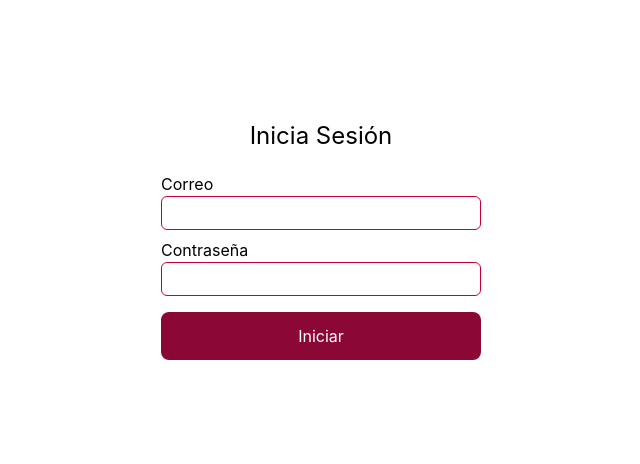
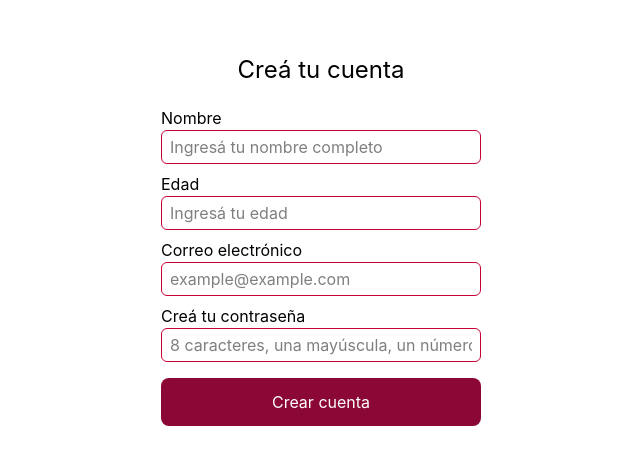
Before and after one commit to ccast89/cultura-conectada, a React (Vite) app: page /register in a window 1280 px wide. Before the commit this address led to /login. Shown: the part 160-624 px from the top of the page, without its empty margins (319-959 px from the left). Built offline with nearby package versions, Linux system fonts and the light colour scheme.

Commit message:
Se crea la vista de Register

```diff
--- a/src/App.jsx
+++ b/src/App.jsx
@@ -2,6 +2,7 @@ import { BrowserRouter, Routes, Route } from "react-router";
 import AppRouter from "./routes/AppRouter";
 import Login from "./pages/Login";
 import ProtectedRoutes from "./routes/ProtectedRoutes";
+import Register from "./pages/Register";
 
 const App = () => {
   return (
@@ -16,6 +17,7 @@ const App = () => {
           }
         />
         <Route path="login" element={<Login />} />
+        <Route path="register" element={<Register />} />
       </Routes>
     </BrowserRouter>
   );
--- a/src/pages/Login.jsx
+++ b/src/pages/Login.jsx
@@ -1,5 +1,6 @@
 import { useForm } from "react-hook-form";
 import { useNavigate } from "react-router";
+import { Link } from "react-router";
 
 const Login = () => {
   const navigate = useNavigate();
@@ -28,6 +29,7 @@ const Login = () => {
               <label>Correo</label>
               <input
                 type="email"
+                placeholder="example@example.com"
                 className="border border-t border-rose-700 rounded-md px-2 py-1 outline-none focus:ring-1 ring-rose-900"
                 {...register("correo", {
                   required: "El campo es obligatorio",
@@ -45,6 +47,7 @@ const Login = () => {
               <label>Contraseña</label>
               <input
                 type="password"
+                placeholder="Ingresá tu contraseña"
                 className="border border-t border-rose-700 rounded-md px-2 py-1 outline-none focus:ring-1 ring-rose-900"
                 {...register("password", {
                   required: "Este campo es obligatorio",
@@ -67,7 +70,14 @@ const Login = () => {
             </div>
           </form>
         </section>
-        <footer></footer>
+        <footer>
+          <div>
+            <p>¿Todavía no tenés cuenta?</p>
+          </div>
+          <div>
+            <Link to="/register">Registrate aquí</Link>
+          </div>
+        </footer>
       </article>
     </div>
   );
--- /dev/null
+++ b/src/pages/Register.jsx
@@ -0,0 +1,111 @@
+import { useForm } from "react-hook-form";
+import { useNavigate } from "react-router";
+import { Link } from "react-router";
+
+const Register = () => {
+  const navigate = useNavigate();
+  const {
+    register,
+    handleSubmit,
+    formState: { errors },
+  } = useForm();
+
+  const registerSubmit = (data) => {
+    navigate("/login");
+  };
+  return (
+    <div className="flex justify-center items-center min-h-screen">
+      <article className="w-80">
+        <header className="mb-5">
+          <h2 className="text-2xl text-center">Creá tu cuenta</h2>
+        </header>
+        <section>
+          <form onSubmit={handleSubmit(registerSubmit)}>
+            <div className="flex flex-col mb-2">
+              <label>Nombre</label>
+              <input
+                type="text"
+                placeholder="Ingresá tu nombre completo"
+                className="border border-t border-rose-700 rounded-md px-2 py-1 outline-none focus:ring-1 ring-rose-900"
+                {...register("nombre", {
+                  required: "El campo es obligatorio",
+                  pattern: {
+                    value:
+                      /^[a-zA-ZáéíóúÁÉÍÓÚñÑüÜ]+(\s+[a-zA-ZáéíóúÁÉÍÓÚñÑüÜ]+)+$/,
+                    message: "Ingresá tu nombre y apellido",
+                  },
+                })}
+              />
+              {errors.nombre && (
+                <p className="text-red-500"> {errors.nombre.message}</p>
+              )}
+            </div>
+            <div className="flex flex-col mb-2">
+              <label>Edad</label>
+              <input
+                type="number"
+                placeholder="Ingresá tu edad"
+                className="border border-t border-rose-700 rounded-md px-2 py-1 outline-none focus:ring-1 ring-rose-900"
+                {...register("edad", {
+                  required: "Este campo es obligatorio",
+                  pattern: {
+                    value: /^(1[0-1][0-9]|12[0-2]|[1-9]?[0-9])$/,
+                    message: "Por favor, ingresá tu edad",
+                  },
+                })}
+              />
+              {errors.edad && (
+                <p className="text-red-500">{errors.edad.message}</p>
+              )}
+            </div>
+            <div className="flex flex-col mb-2">
+              <label>Correo electrónico</label>
+              <input
+                type="email"
+                placeholder="example@example.com"
+                className="border border-t border-rose-700 rounded-md px-2 py-1 outline-none focus:ring-1 ring-rose-900"
+                {...register("correo", {
+                  required: "Este campo es obligatorio",
+                  pattern: {
+                    value: /^[a-zA-Z0-9._%+-]+@[a-zA-Z0-9.-]+\.[a-zA-Z]{2,}$/,
+                    message: "Formato de correo inválido",
+                  },
+                })}
+              />
+              {errors.correo && (
+                <p className="text-red-500"> {errors.correo.message}</p>
+              )}
+            </div>
+            <div className="flex flex-col mb-2">
+              <label>Creá tu contraseña</label>
+              <input
+                type="password"
+                placeholder="8 caracteres, una mayúscula, un número y símbolo"
+                className="border border-t border-rose-700 rounded-md px-2 py-1 outline-none focus:ring-1 ring-rose-900"
+                {...register("password", {
+                  required: "Este campo es obligatorio",
+                  pattern: {
+                    value:
+                      /^(?=.*[A-Z])(?=.*\d)(?=.*[@$!%*?&])[A-Za-z\d@$!%*?&]{8,}$/,
+                    message:
+                      "La contraseña debe tener al menos 8 caracteres, una mayúscula, un número y un símbolo",
+                  },
+                })}
+              />
+              {errors.password && (
+                <p className="text-red-500">{errors.password.message}</p>
+              )}
+            </div>
+            <div className="grid">
+              <button className="bg-rose-900 text-white px-5 py-3 mt-2 rounded-lg hover:bg-rose-800">
+                Crear cuenta
+              </button>
+            </div>
+          </form>
+        </section>
+      </article>
+    </div>
+  );
+};
+
+export default Register;
```
